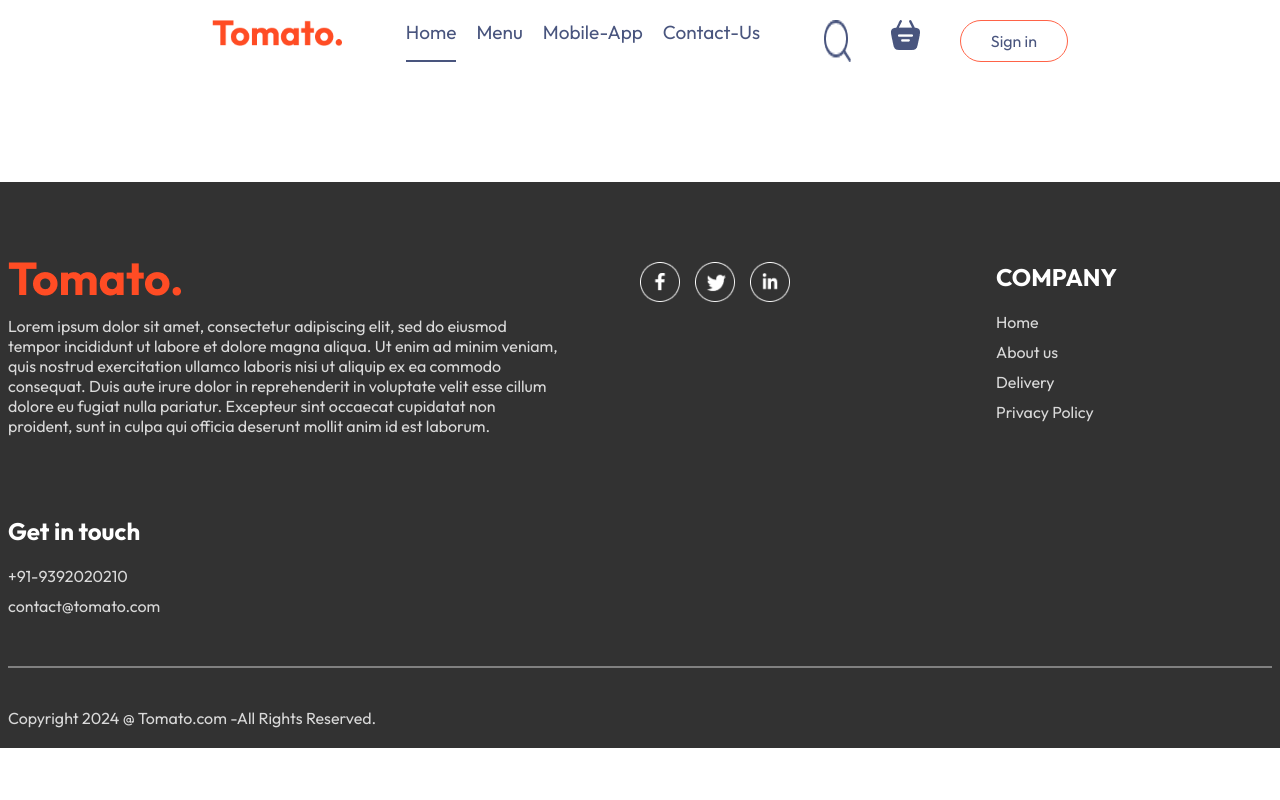
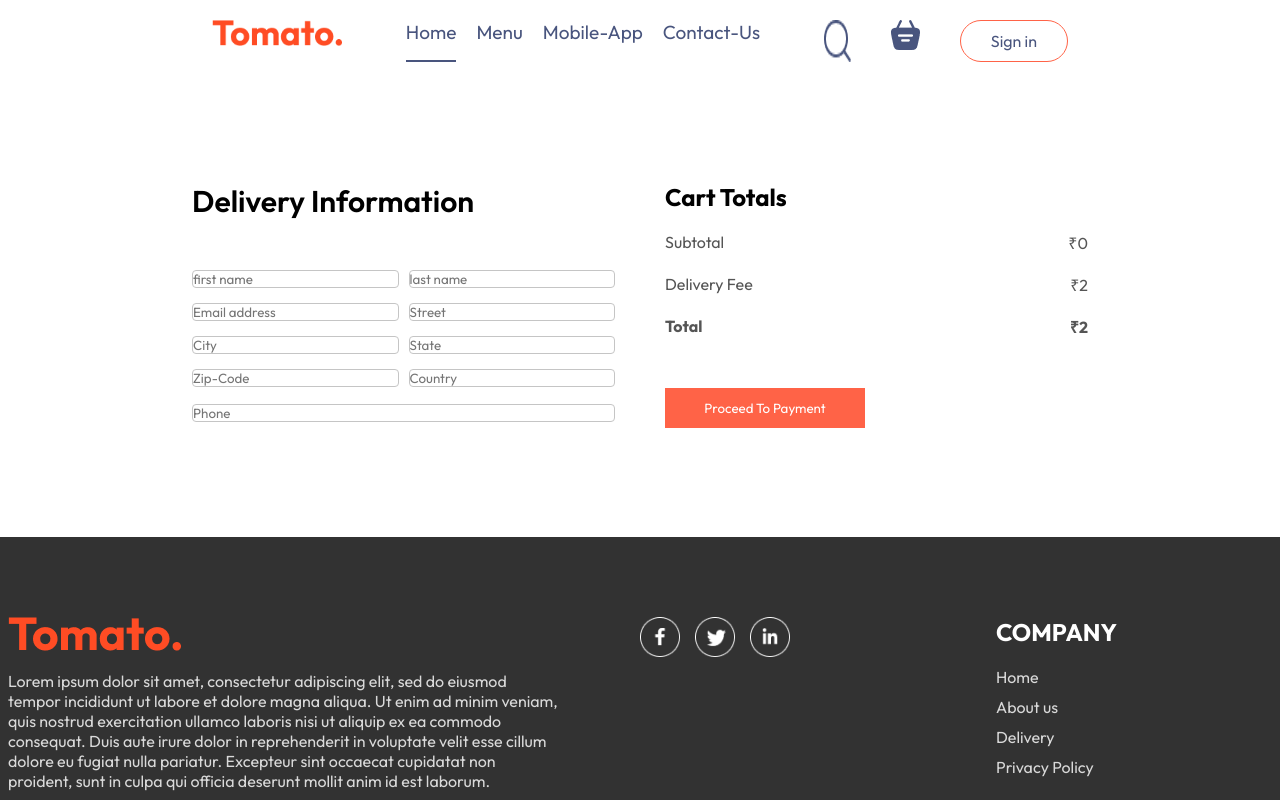
Before and after one commit to sakshamXcode/Swadishtha, a React (Vite) app in the folder frontend/: page /order in a window 1280 px wide. Shown: the top 800 px of the page. Built offline with nearby package versions, Linux system fonts and the light colour scheme.

Commit message:
Front end done

```diff
--- a/frontend/src/pages/Cart/Cart.jsx
+++ b/frontend/src/pages/Cart/Cart.jsx
@@ -5,7 +5,7 @@
 const Cart = () => {
 
   const { cartItems, food_list, removeFromCart,getTotalCartAmount } = useContext(StoreContext);
- const navigate=useNavigate();
+  const navigate=useNavigate();
   return (
     <div className='cart' >
       <div className="cart-items">
--- a/frontend/src/pages/PlaceOrder/PlaceOrder.css
+++ b/frontend/src/pages/PlaceOrder/PlaceOrder.css
@@ -0,0 +1,34 @@
+.place-order{
+    display:flex;
+    align-items: start;
+    justify-content: space-between;
+    gap:50px;
+    margin-top:100px;
+}
+.place-order-left{
+    width:100%;
+    max-width: max(30%,500px);
+}
+.place-order-left .title{
+    font-size:30px;
+    font-weight: 600;
+    margin-bottom: 50px;
+}
+.place-order-left input{
+    margin-bottom: 15px;
+    width:100%;
+    border: 1px solid #c5c5c5;
+    border-radius:4px;
+    outline-color: tomato;
+}
+.place-order-left .multi-fields{
+    display:flex;
+    gap:10px;
+}
+.place-order-right{
+    width:100%;
+    max-width: max(40%,500px);
+}
+.place-order .cart-total button{
+    margin-top:30px;
+}
--- a/frontend/src/pages/PlaceOrder/PlaceOrder.jsx
+++ b/frontend/src/pages/PlaceOrder/PlaceOrder.jsx
@@ -1,8 +1,57 @@
+import { useContext } from 'react'
 import './PlaceOrder.css'
+import { StoreContext } from '../../Context/StoreContext'
 const PlaceOrder = () => {
+  const {getTotalCartAmount}=useContext(StoreContext);
   return (
-   <form>
+   <form className='place-order'>
+<div className='place-order-left'>
+  <p className="title">Delivery Information</p>
 
+    <div className="multi-fields">
+      <input type="text" placeholder='first name' />
+      <input type="text" placeholder='last name'/>
+    </div>
+
+    <div className="multi-fields">
+<input type="text" placeholder='Email address' />
+<input type="text" placeholder='Street'/>
+</div>
+
+<div className="multi-fields">
+      <input type="text" placeholder='City' />
+      <input type="text" placeholder='State'/>
+    </div>
+
+
+<div className="multi-fields">
+      <input type="text" placeholder='Zip-Code' />
+      <input type="text" placeholder='Country'/>
+    </div>
+<input type="text" placeholder='Phone' />
+</div>
+
+<div className='place-order-right'>
+<div className="cart-total">
+            <h2>
+               Cart Totals
+            </h2>
+            <div className="cart-total-details">
+              <p>Subtotal</p>
+              <p>&#8377;{getTotalCartAmount()}</p>
+            </div>
+            <div className="cart-total-details">
+              <p>Delivery Fee</p>
+            <p>&#8377;{2}</p>
+            </div>
+            <div className="cart-total-details">
+              <b>Total</b>
+              <b>&#8377;{getTotalCartAmount()+2}</b>
+            </div>
+        <button>Proceed To Payment</button>
+        </div>
+
+</div>
 
    </form>
   )
```
